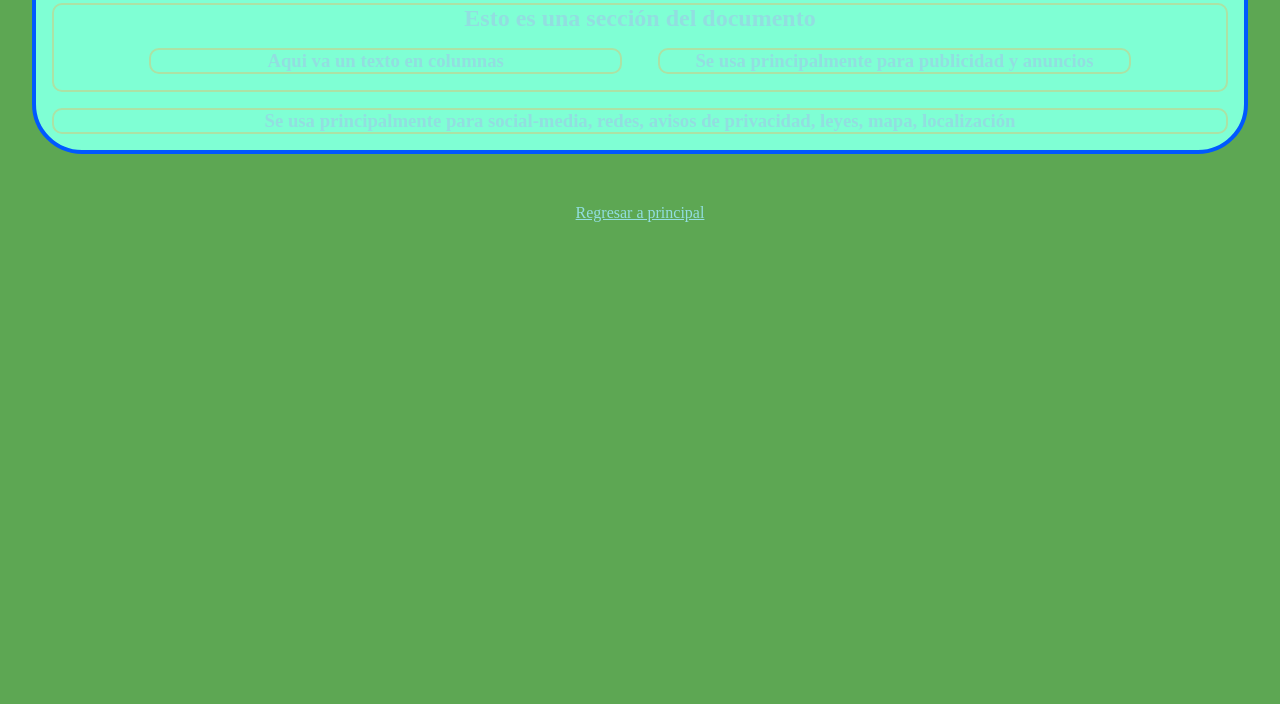
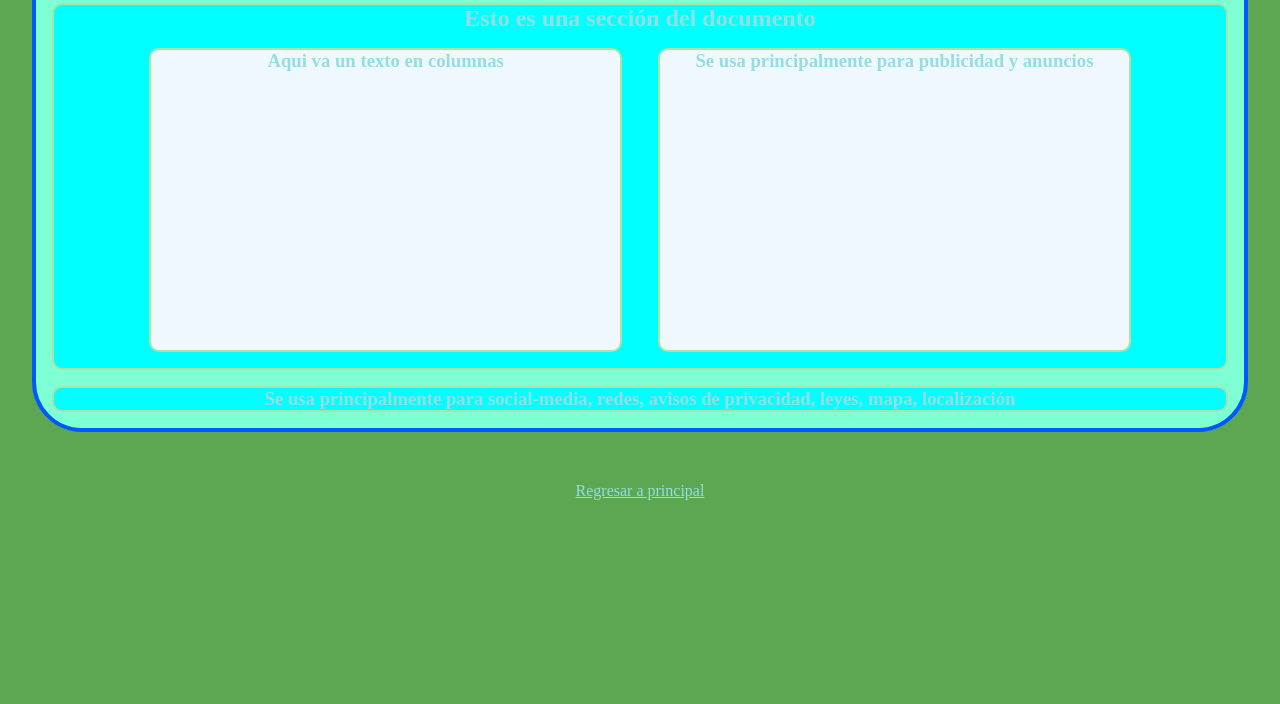
Before and after one commit to Denisexrdz/4IV7_PSW_CruzRodriguezDenise, a plain HTML site: page 02HTML/index.html in a window 1280 px wide. Shown: the part 96-800 px from the top of the page. Drawn offline with Linux system fonts and the light colour scheme.

Commit message:
css bonito

```diff
--- a/02HTML/css/style.css
+++ b/02HTML/css/style.css
@@ -26,4 +26,11 @@ nav, section, footer, aside, article{
 article, aside{
     width: 40%;
     display: inline-block;
+    height: 300px;
+    background-color: aliceblue;
 }
+
+nav, footer, section{
+    background-color: cyan;
+
+}
```
